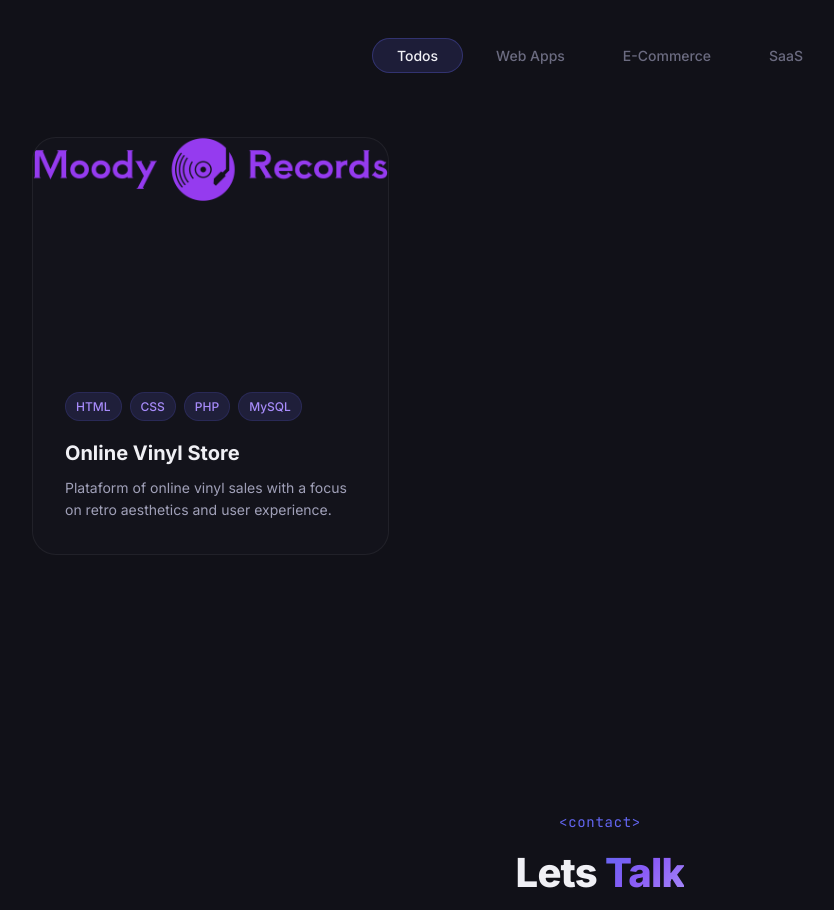
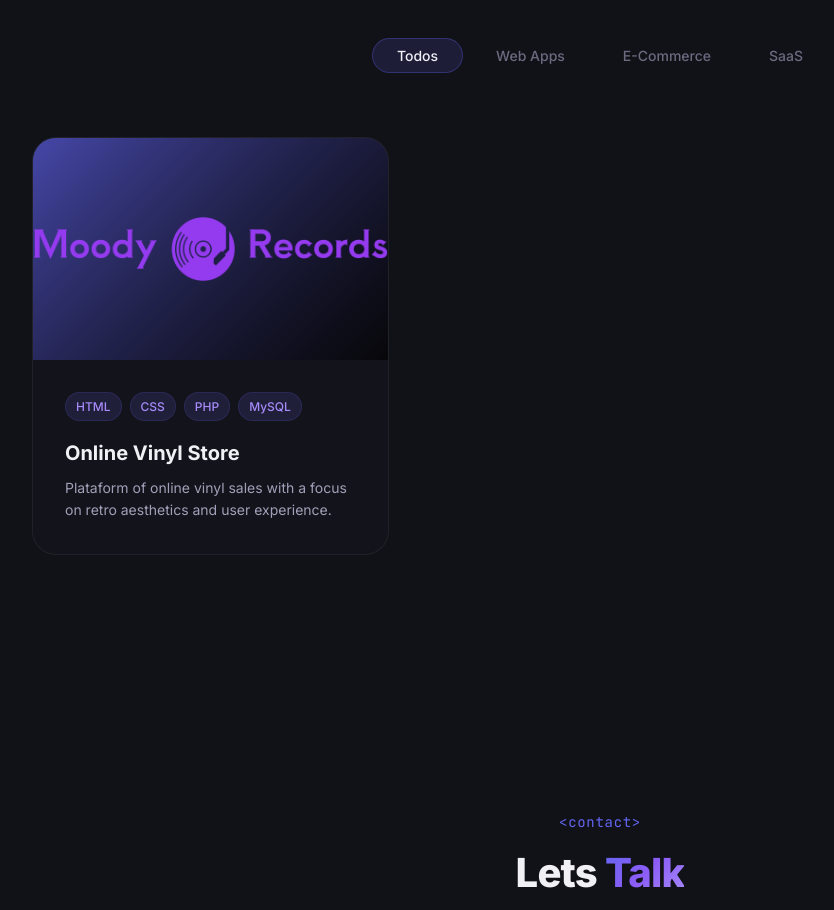
Before and after one commit to gluewtf/Portfolio, a plain HTML site: page index.html in a window 1280 px wide. Shown: the part 3040-3950 px from the top of the page, without its empty margins (40-874 px from the left). Drawn offline with Linux system fonts and the light colour scheme.

Commit message:
Update index.html

```diff
--- a/index.html
+++ b/index.html
@@ -318,7 +318,9 @@
             <div class="projects-grid">
                 <article class="project-card animate-on-scroll" data-category="ecommerce">
                     <div class="project-image">
-                        <img src="assets/ProjectsImg/MoodyRecords.png" alt="Moody Records - Online Vinyl Store" class="project-img">
+                        <div class="project-placeholder" style="--accent: #6366f1; display: flex; align-items: center; justify-content: center;">
+                            <img src="assets/ProjectsImg/MoodyRecords.png" alt="Moody Records - Online Vinyl Store" class="project-img">
+                        </div>
                         <div class="project-overlay">
                             <a href="https://moodyrecords.infinityfree.me/" class="project-link" aria-label="Ver projeto">
                                 <svg width="24" height="24" viewBox="0 0 24 24" fill="none" stroke="currentColor" stroke-width="2"><path d="M18 13v6a2 2 0 0 1-2 2H5a2 2 0 0 1-2-2V8a2 2 0 0 1 2-2h6"/><polyline points="15 3 21 3 21 9"/><line x1="10" y1="14" x2="21" y2="3"/></svg>
```
